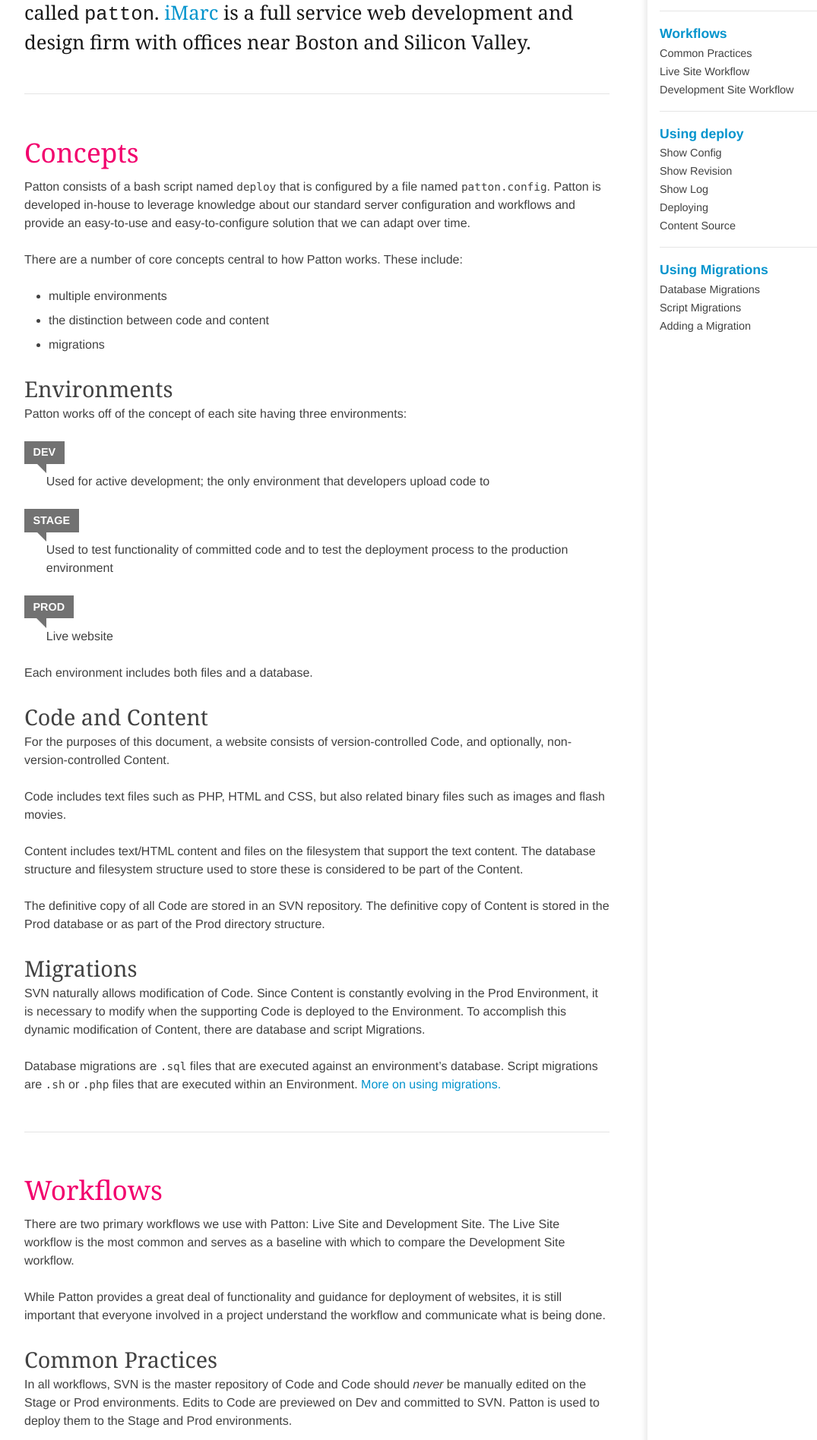
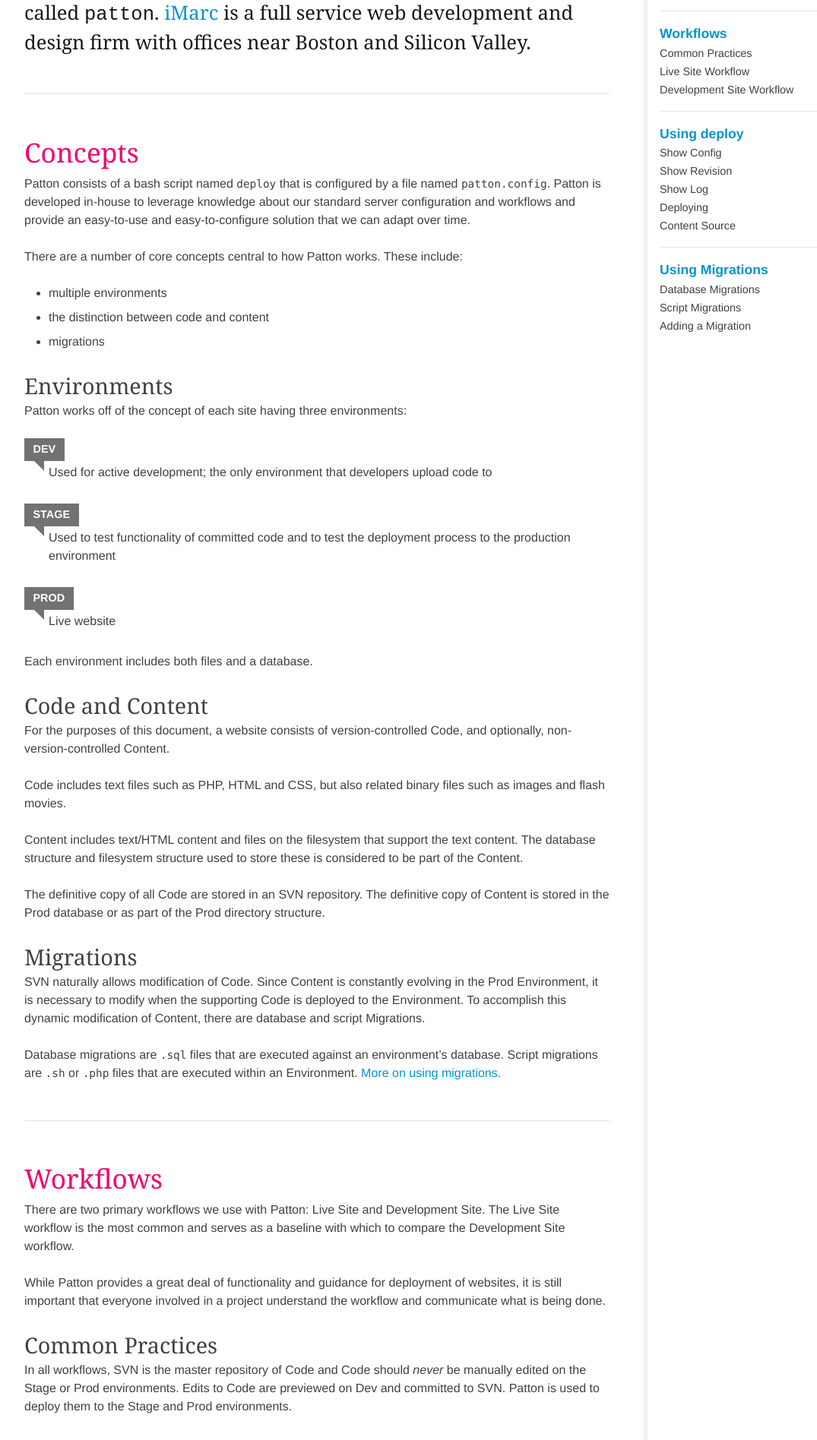
Before and after one commit to imarc/handbook, a Jekyll site: the page built from deployment.markdown, in a window 1280 px wide. Shown: the part 332-2228 px from the top of the page at 76% size, without its empty margins (88-1163 px from the left). Built offline with Jekyll 4.4.1, drawn with Linux system fonts in a browser that asks for light colours; nearby versions of some CDN libraries; some web fonts are replaced.

Commit message:
focus styles
focus styles; definition term arrow tweaking;

```diff
--- a/css/styles.css
+++ b/css/styles.css
@@ -127,6 +127,12 @@
 header.primary .branding a {
 	display: block;
 	margin-top: 3px;
+	-webkit-transition:opacity 80ms linear;
+	transition:opacity 80ms linear;
+}
+
+header.primary .branding a:focus {
+	opacity: 0.8;
 }
 
 nav.primary ul {
@@ -149,9 +155,17 @@
 	display: block;
 	color: #333;
 }
+nav.primary li a:hover,
+nav.primary li a:focus {
+	color: #F2006D;
+}
 
 nav.primary .active a {
 	color: #F2006D;
+}
+nav.primary .active a:hover,
+nav.primary .active a:focus {
+	color: #9B0033;
 }
 
 .heading {
@@ -195,9 +209,13 @@
 	border-top: 1px solid #E4E4E4;
 	color: #F2006D;
 	font-size: 2.2em;
-	margin-bottom: 0.2em;
+	margin-bottom: 0.1em;
 	margin-top: 1.4em;
 	padding-top: 1.4em;
+}
+
+.main a:focus {
+	background-color: rgba(3,148,205,0.2);
 }
 
 aside.primary {
@@ -227,6 +245,11 @@
 aside.primary nav > ul li li a {
 	color: #414141;
 	font-size: 0.9em;
+}
+
+aside.primary nav > ul li li a:hover,
+aside.primary nav > ul li li a:focus {
+	color: #777;
 }
 
 aside.primary nav > ul li li {
@@ -362,12 +385,10 @@
 	color: #0394CD;
 	text-decoration: none;
 }
-a:hover, a:active {
+a:hover,
+a:focus {
 	color: #F2006D;
 	outline: 0;
-}
-a:focus {
-	outline: thin dotted;
 }
 
 .button {
@@ -393,7 +414,6 @@
 	background: #0084b8;
 }
 
-
 ol,
 ul,
 dl {
@@ -407,7 +427,7 @@
     font-size: 0.9em;
     font-weight: bold;
     line-height: 1.5;
-    margin-bottom: 0.8em;
+    margin-bottom: 0.2em;
     padding: 0.3em 0.8em;
     position: relative;
     text-transform: uppercase;
@@ -417,13 +437,21 @@
     border: 7px solid #f00;
     border-color: #727272 #727272 transparent transparent;
     content: '';
-    left: 15px;
+    left: 12px;
     position: absolute;
     top: 2em;
 }
 
 dd {
-	margin: 0 0 1.5em 1.8em;
+	margin: 0 0 1.8em 2em;
+}
+
+h2 + dl {
+	margin-top: 0.8em;
+}
+
+h3 + dl {
+	margin-top: 0.4em;
 }
 
 ul ul {
--- a/js/template.js
+++ b/js/template.js
@@ -36,5 +36,5 @@
 	};
 
 	$('.toc nav').appendTOC('.main', 'h2, h3');
-	//$('.toc').addClass('sticky').stickToTop('.torso', { minWidth: 770 });
+	$('.toc').addClass('sticky').stickToTop('.torso', { minWidth: 770 });
 });
```
